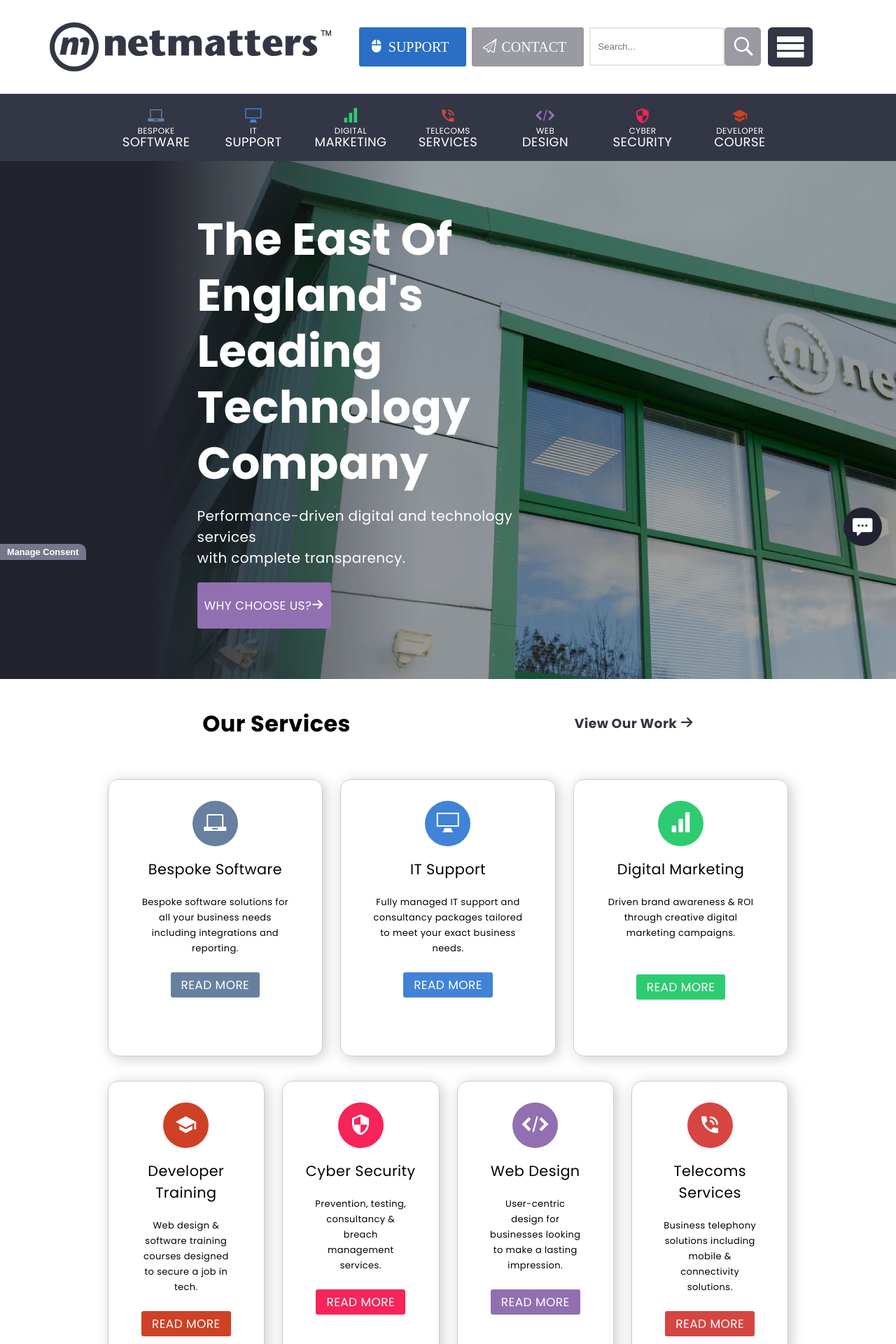
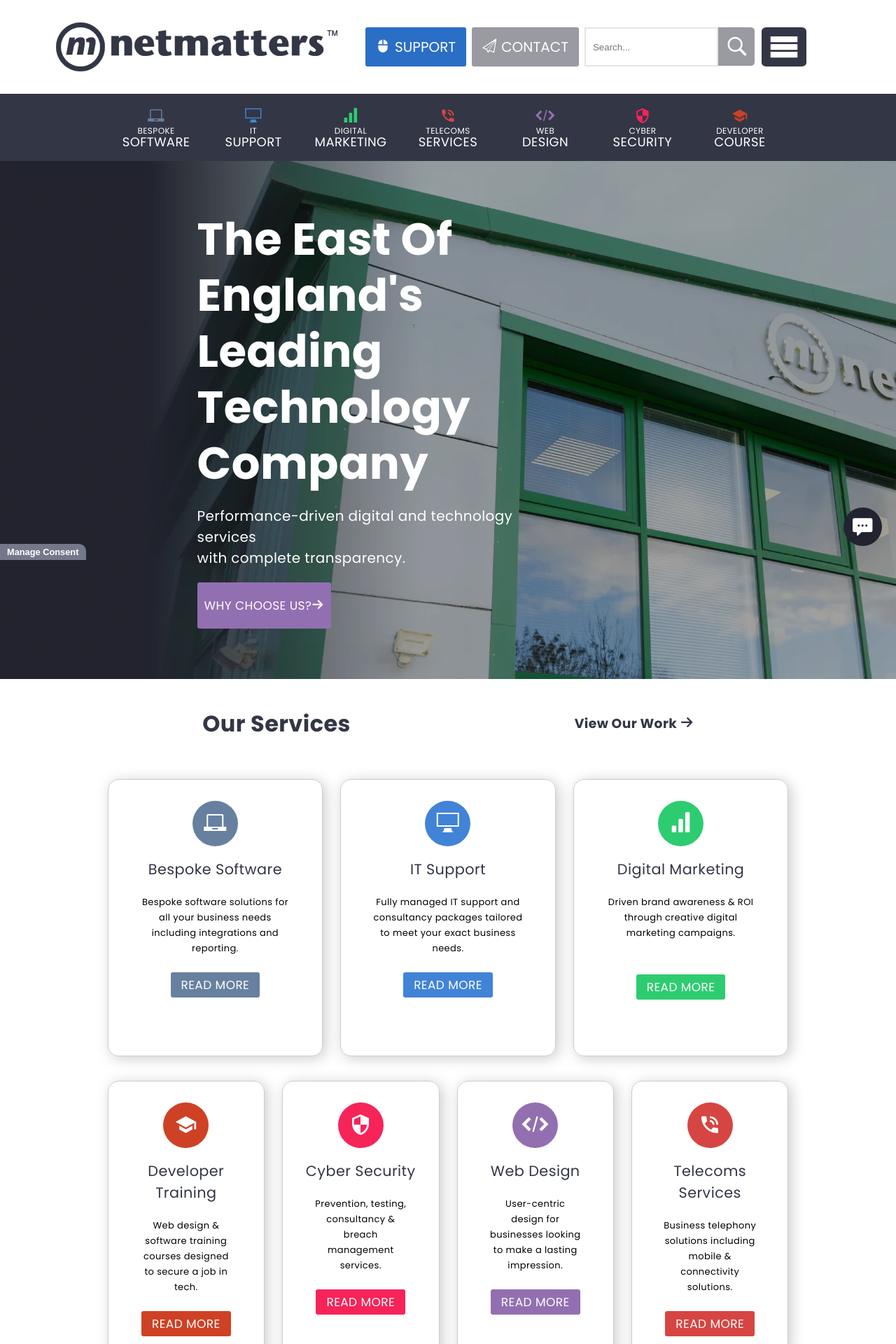
Before and after one commit to ThePolarEclipse/NetmattersCopy-RS, a PHP site: page / in a window 1280 px wide. Shown: the top 1920 px of the page at 70% size. Run offline with PHP 8.4, Linux system fonts and the light colour scheme.

Commit message:
Feedback edits

```diff
--- a/index.html
+++ b/index.html
@@ -194,7 +194,7 @@
                     <!-- Services -->
                     <div class="container">
                         <div class="row-service">
-                            <h2><strong>Our Services</strong></h2>
+                            <h2 class="h2"><strong>Our Services</strong></h2>
                             <div class="not-mobile service-gap"></div>
                             <h3 class="not-mobile underline"><a href="#">View Our Work <em class="icon-arrow-right"></em></a></h3>
                         </div>
@@ -374,7 +374,7 @@
                 <div>
                     <div class="container">
                         <div class="row-service">
-                            <h2><strong>Latest News</strong></h2>
+                            <h2 class="h2"><strong>Latest News</strong></h2>
                             <div class="not-mobile service-gap"></div>
                             <h3 class="center underline not-mobile"><a href="#">View All <strong><em class="icon-arrow-right"></em></strong></a></h3>
                         </div>
@@ -472,7 +472,7 @@
                     <div class="container">
                         <form method="POST" action="#" accept-charset="UTF-8" id="sign-up" class="sign-up"><input name="_token" type="hidden" value="MKK0xfX0LrSdafjCAkdH7P4r7q63uBVfgmWccKQv">
                             <input name="return_url" type="hidden" value="#">
-                            <h2>Email Newsletter Sign-Up</h2>
+                            <h2 class="h2">Email Newsletter Sign-Up</h2>
                             <div class="newsletter-wrapper">
                                 <div class="newsletter-input">
                                     <div class="form-group">
@@ -494,7 +494,7 @@
                                         <input name="marketing_preference" type="checkbox" value="1">
                                     </span>
                                 </span>
-                                <span class="tick-text">
+                                <span class="tick-text h2">
                                 Please tick this box if you wish to receive marketing information from us.
                                 Please see our <a href="#" target="_blank">Privacy Policy</a> for more information on how we keep your data safe.
                                 </span>
@@ -578,7 +578,7 @@
                 <div class="footer-bottom">
                     <div class="container container-footer-bottom">
                         <div class="license">
-                            &copy; Copyright Netmatters 2024. <br>  All rights reserved. <br>  Sitemap
+                            &copy; Copyright Netmatters 2024. All rights reserved. Sitemap
                         </div>
                     </div>
                 </div>
--- a/scss/base/_base.scss
+++ b/scss/base/_base.scss
@@ -21,6 +21,9 @@
 h1, h2, h3, p {
     font-family: 'Poppins', sans-serif;
 }
+.h2{
+    color: rgb(51, 54, 69);
+}
 
 .hidden {
   display: none;
--- a/scss/components/_buttons.scss
+++ b/scss/components/_buttons.scss
@@ -64,8 +64,7 @@
   &-contact {
     @include button-styles(#999aa2);
     border: none;
-    padding: 15px 25px;
-    padding-left: 15px;
+    padding: 15px 15px;
     font-size: 20px;
     margin: 10px 0;
     margin-right: 8px;
@@ -74,8 +73,7 @@
   &-support {
     @include button-styles(#2a6ec6);
     border: none;
-    padding: 15px 25px;
-    padding-left: 15px;
+    padding: 15px 15px;
     font-size: 20px;
     margin: 10px 0;
     margin-right: 8px;
--- a/scss/layout/_layout.scss
+++ b/scss/layout/_layout.scss
@@ -13,6 +13,7 @@
 
   h2 {
     font-size: 2rem;
+
   }
 
   &:has(ul#header-banner){
@@ -48,4 +49,7 @@
     margin: 0 10px;
     width: 50%;
   }
+  p{
+    line-height: 30px;
+  }
 }
--- a/scss/layout/_media.scss
+++ b/scss/layout/_media.scss
@@ -101,6 +101,9 @@
     #search-input-top{
         display:none;
     }
+    .search-btn-big{
+        border-radius: 10% !important;
+    }
 }
 //grid changes when the page is half-way between mobile and desktop
 @media (min-width: 991px) and (max-width: 1159px){
```
Also changed, not shown: scss/components/_icons.scss (+10 -2 lines), scss/layout/_header-footer.scss (+10 -6 lines), css/application.css.
